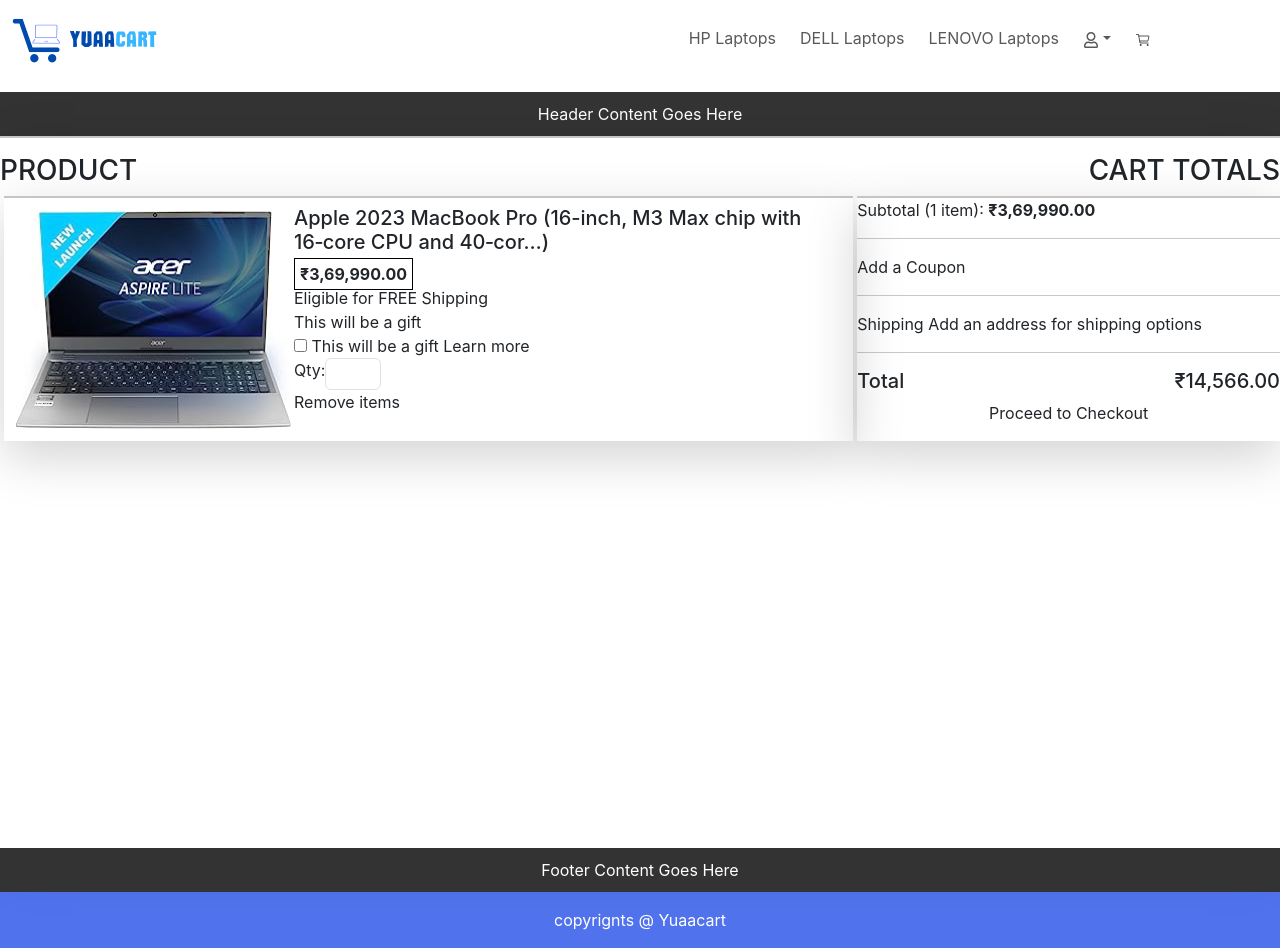
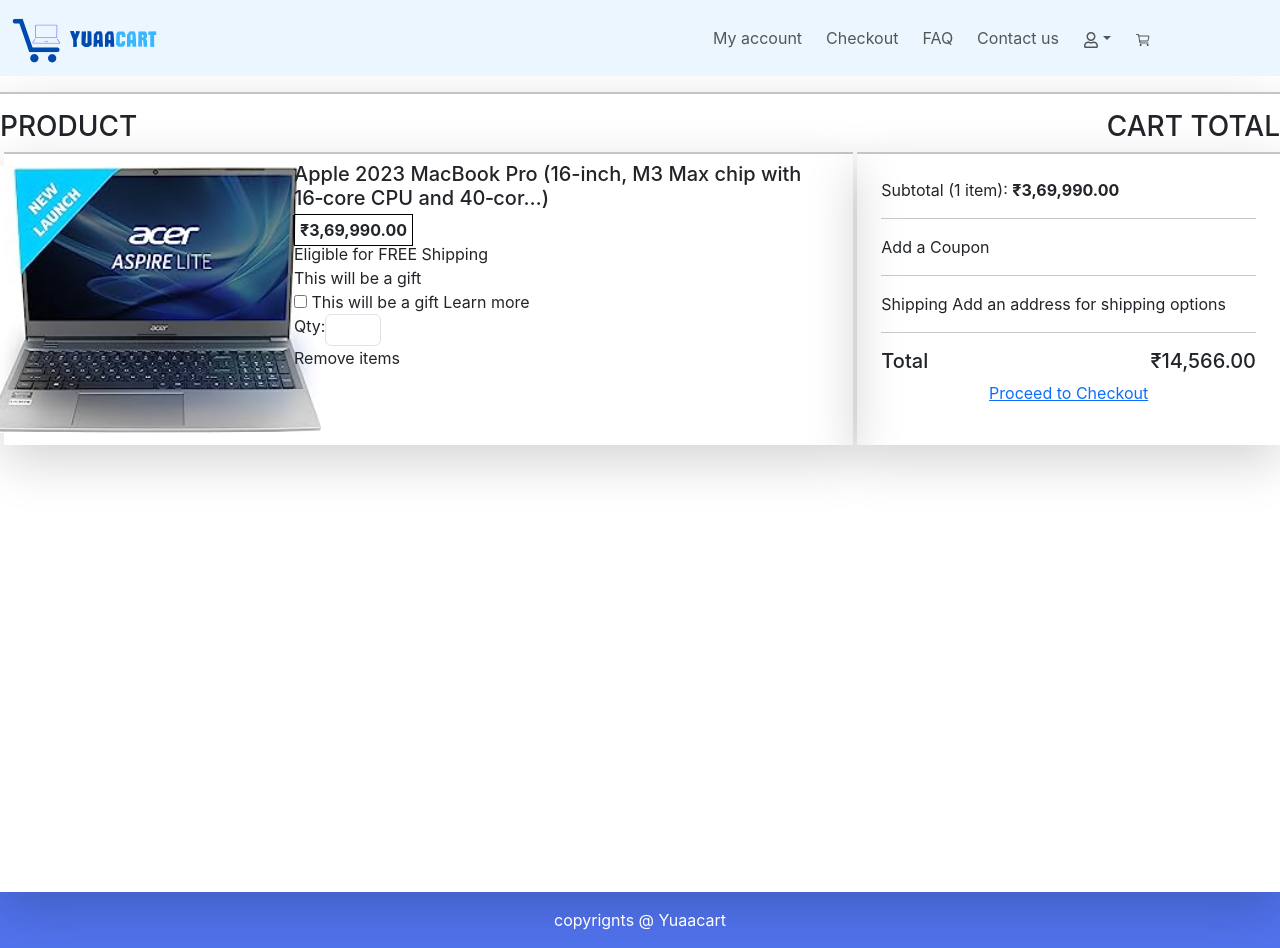
Before and after one commit to Chandru0811/yuaacart, a React (Create React App) app: page /cart in a window 1280 px wide. Built offline with nearby package versions, Linux system fonts and the light colour scheme.

Commit message:
Bug Fixed

```diff
--- a/src/components/Header.js
+++ b/src/components/Header.js
@@ -6,15 +6,18 @@
 import Logo from '../assets/Yuaacart-Logo.png'
 import { FaRegUser } from "react-icons/fa";
 import { IoCartOutline } from "react-icons/io5";
+import { Link } from 'react-router-dom';
 
 function Header() {
   const expand = "lg"
   return (
     <>
-       <Navbar key={expand} expand={expand} className=" mb-3">
+       <Navbar key={expand} expand={expand} className=" mb-3"  style={{backgroundColor:"#ebf6ff"}}>
           <Container fluid>
-          <Navbar.Brand href="#">
+          <Navbar.Brand>
+          <Link to="/">
             <img src={Logo} alt="WWG" className="img-fluid " style={{ width: '150px', height: 'auto' }}  />
+            </Link>
           </Navbar.Brand>
             <Navbar.Toggle aria-controls={`offcanvasNavbar-expand-${expand}`} />
             <Navbar.Offcanvas
@@ -29,16 +32,17 @@
               </Offcanvas.Header>
               <Offcanvas.Body className=''style={{marginRight:"10%"}}>
                 <Nav className="justify-content-end flex-grow-1 gap-2 ">
-                  <Nav.Link href="#action1">HP Laptops</Nav.Link>
-                  <Nav.Link >DELL Laptops</Nav.Link>
-                  <Nav.Link >LENOVO Laptops</Nav.Link>
+                  <Nav.Link href="#action1">My account</Nav.Link>
+                  <Nav.Link >Checkout</Nav.Link>
+                  <Nav.Link >FAQ</Nav.Link>
+                  <Nav.Link >Contact us</Nav.Link>
                   <NavDropdown
                     title={<FaRegUser />}
                     id={`offcanvasNavbarDropdown-expand-${expand}`}
                    align="start"
 
                   >
-                    <NavDropdown.Item >Logout</NavDropdown.Item>
+                    <NavDropdown.Item><Link to="/login">Login</Link></NavDropdown.Item>
 
                   </NavDropdown>
                   <Nav.Link ><IoCartOutline /></Nav.Link>
--- a/src/components/Home.js
+++ b/src/components/Home.js
@@ -8,6 +8,7 @@
 import rightImage2 from "../assets/image_2024_04_09T09_17_20_810Z.png";
 import smartimg from "../assets/gitignore.png";
 import advimage from "../assets/image_2024_05_06T13_08_11_079Z.png";
+import { Link } from "react-router-dom";
 
 const Home = () => {
   const { productList } = useContext(ProductData);
@@ -86,7 +87,8 @@
         itemClass="carousel-item-padding-40-px container-fluid"
       >
         {sliderImageUrl.map((images, index) => (
-          <div className="container-fluid">
+         <Link to="/discription">
+           <div className="container-fluid">
             <div className="row " key={index}>
               <div className="col-12">
                 <img
@@ -97,6 +99,7 @@
               </div>
             </div>
           </div>
+         </Link>
         ))}
       </Carousel>
       <div className="my-5">
@@ -121,7 +124,8 @@
             // itemClass="carousel-item-padding-40-px"
           >
             {productList.map((product) => (
-              <div key={product.id} className="product-item card  m-1 ">
+              <Link to="/discription" style={{textDecoration: 'none'}}>
+                <div key={product.id} className="product-item card h-100 ">
                 <img src={product.image} alt={product.name} />
                 <div class="card-body">
                   <h4 className="card-title">{product.name}</h4>
@@ -131,6 +135,7 @@
                   </p>
                 </div>
               </div>
+              </Link>
             ))}
           </Carousel>
         </div>
--- a/src/pages/Cart.js
+++ b/src/pages/Cart.js
@@ -1,16 +1,16 @@
 import React from "react";
 import Laps from "../assets/Laps.png";
 import "../styles/custom.css";
+import { Link } from "react-router-dom";
 
 function Cart() {
   return (
     <div className="cart-page">
-      <header className="header">Header Content Goes Here</header>
       <div className="cart-container card-body shadow-lg">
         <div className="row mt-3 gx-0 ">
           <div className="d-flex justify-content-between">
             <h3>PRODUCT</h3>
-            <h3>CART TOTALS</h3>
+            <h3>CART TOTAL</h3>
           </div>
         </div>
         <div className="row gx-0 ">
@@ -51,7 +51,7 @@
             </div> */}
           </div>
 
-          <div className=" col-md-3 col-12 card-body shadow-lg justify-content-center">
+          <div className=" col-md-3 col-12 card-body shadow-lg justify-content-center p-4">
           <p className="mb-0">Subtotal (1 item): <strong>₹3,69,990.00</strong></p>
 
             <hr />
@@ -63,13 +63,14 @@
               <h5>Total</h5>{" "}
               <h5 className="d-flex justify-content-end">₹14,566.00</h5>
             </div>
+            <Link to="/checkout">
             <p className="d-flex justify-content-center ">
               Proceed to Checkout
             </p>
+            </Link>
           </div>
         </div>
       </div>
-      <footer className="footer">Footer Content Goes Here</footer>
     </div>
   );
 }
--- a/src/pages/Discription.js
+++ b/src/pages/Discription.js
@@ -2,6 +2,7 @@
 import Laptop from "../assets/laptop.jpg";
 import product1 from "../assets/product1.webp";
 import product2 from "../assets/product2.jpg";
+import { Link } from "react-router-dom";
 
 export default function Discription() {
   const [mainImage, setMainImage] = useState(Laptop);
@@ -58,8 +59,13 @@
             defaultValue="1"
           ></input>
           <div className=" d-flex gap-3 pt-3 ">
+            <Link to="/cart">
             <button className="btn btn-primary ">Add To Card</button>
+            </Link>
+
+            <Link to="/checkout">
             <button className="btn btn-warning ">Buy Now</button>
+            </Link>
           </div>
         </div>
       </div>
```
